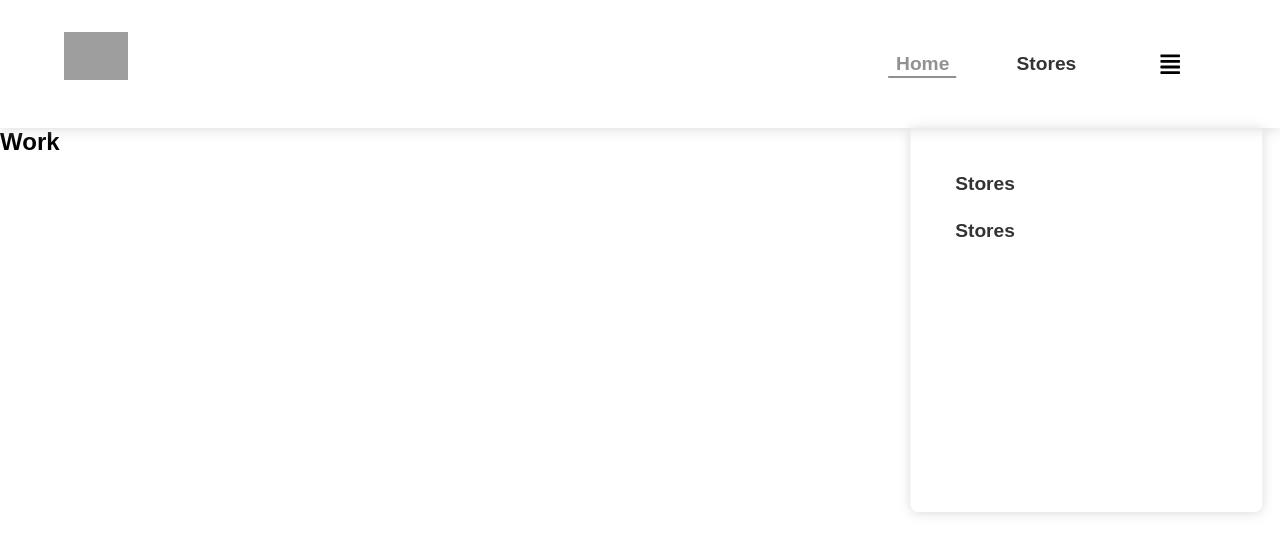
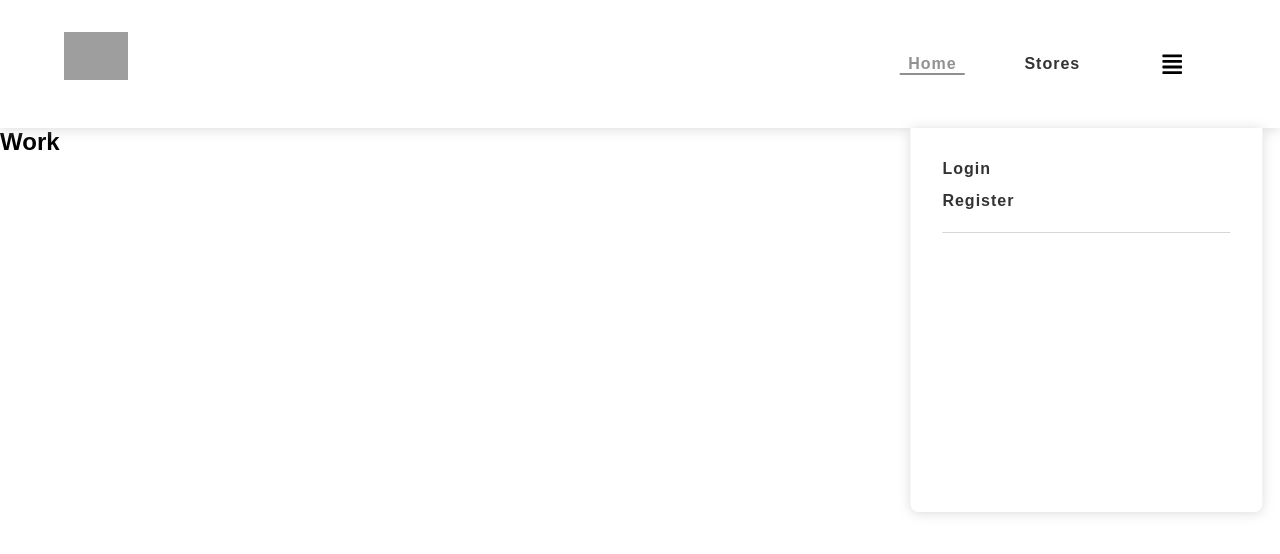
Before and after one commit to martin0626/S-C_ManageApp, a React (Vite) app in the folder SC_Frontend/: page / in a window 1280 px wide. Both pictures are taken after a click on the icon 1170 px from the left and 63 px from the top of the page. Shown: the top 554 px of the page. Built offline with nearby package versions, Linux system fonts and the light colour scheme; grey boxes are pictures that could not be loaded.

Commit message:
Finished Naigation

```diff
--- a/SC_Frontend/src/components/Navigation/Navigation.jsx
+++ b/SC_Frontend/src/components/Navigation/Navigation.jsx
@@ -21,7 +21,7 @@ export default function Navigation(){
                 <NavLink
                     to='/'
                     className={({isActive}) =>
-                        isActive ? "active" : ""
+                        isActive ? "active not-mobile" : "not-mobile"
                 }
                 >
                     Home
@@ -29,7 +29,7 @@ export default function Navigation(){
                 <NavLink
                     to='stores'
                     className={({isActive}) =>
-                        isActive ? "active" : ""
+                        isActive ? "active not-mobile" : "not-mobile"
                 }
                 >
                     Stores
@@ -39,17 +39,34 @@ export default function Navigation(){
             </div>
             <div className={`navigation-menu ${isOpenMenu ? 'navigation-open' : 'navigation-closed'}`}>
                 <NavLink
-                    to='stores'
+                    to='storesss'
                     className={({isActive}) =>
-                        isActive ? "active-mob" : ""
+                        isActive ? "active-menu" : ""
                 }
                 >
-                    Stores
+                    Login
+                </NavLink>
+                <NavLink
+                    to='storesss'
+                    className={({isActive}) =>
+                        isActive ? "active-menu" : ""
+                }
+                >
+                    Register
+                </NavLink>
+                <div className="separator"></div>
+                <NavLink
+                    to='/'
+                    className={({isActive}) =>
+                        isActive ? "active-menu only-mobile" : "only-mobile"
+                }
+                >
+                    Home
                 </NavLink>
                 <NavLink
                     to='stores'
                     className={({isActive}) =>
-                        isActive ? "active-mob" : ""
+                        isActive ? "active-menu only-mobile" : "only-mobile"
                 }
                 >
                     Stores
--- a/SC_Frontend/src/styles/navigation/_nav.scss
+++ b/SC_Frontend/src/styles/navigation/_nav.scss
@@ -9,10 +9,11 @@
     align-items: center;
     justify-content: space-between;
     box-shadow: variables.$mainShodwsLight;
-    font-size: 1.2rem;
+    font-size: 1rem;
     text-align: center;
     font-weight: bold;
     position: relative;
+    letter-spacing: 1px;
     z-index: 999;
     transition: all 0.4s;
 
@@ -25,11 +26,9 @@
         align-items: center;
         transition: all 0.5s;
 
-        *:hover {
-
+        @media screen and (max-width: variables.$breakpoint-small) {
+            grid-template-columns: repeat(1, 1fr);
         }
-
-
 
         a{
             padding-inline: 1rem;
@@ -132,8 +131,100 @@
     display: flex;
     flex-direction: column;
     text-align: left;
+    background-color: #ffff;
+    font-size: 1rem;
+    font-weight: bold;
+
 
     a{
-        padding: 0.8rem;
+        // font-size: 1.3rem;
+        height: 2rem;
+        position: relative;
+
+        &::after{
+            content: "";
+            position: absolute;
+            width: 0%;
+            background-color: variables.$mianTextColorHov;
+            height: 1px;
+            left: 0;
+            bottom: 28%;
+            transform: translateX(0%);
+            transition: all 0.5s;
+        }
+
+        &:hover{
+            cursor: pointer;
+            color: variables.$mianTextColorHov;
+        }
+
+        &:hover::after{
+            width: 28%;
+        }
+    }
+
+    @media screen and (max-width: variables.$breakpoint-small) {
+        width: 100%;
+        transform: translate(0%, 100%);
+        height: 100vh;
+        font-size: 1.3rem;
+        font-weight: bold;
+        gap: 1rem;
+
+
+        a::after{
+            bottom: 5%;
+        }
+
+        a:hover::after{
+            width: 20%;
+        }
+    }
+
+
+}
+
+
+.active-menu {
+    color: variables.$mianTextColorHov;
+
+    &::after{
+        content: "";
+        position: absolute;
+        width: 25% !important;
+        background-color: variables.$mianTextColorHov;
+        height: 2px;
+        left: 0;
+        bottom: 30%;
+        transform: translateX(0%);
+        transition: all 0.5s;
+        @media screen and (max-width: variables.$breakpoint-small){
+            width: 20% !important;
+            bottom: 5%;
+        }
     }
 }
+
+.separator {
+    width: 100%;
+    height: 1px;
+    background-color: #33333331;
+    margin: 0.5rem 0rem 0.5rem 0rem;
+}
+
+
+.only-mobile{
+    display: none;
+
+    @media screen and (max-width: variables.$breakpoint-small) {
+        display: block;
+      }
+}
+
+.not-mobile {
+    display: block;
+
+    @media screen and (max-width: variables.$breakpoint-small) {
+        display: none;
+      }
+}
```
